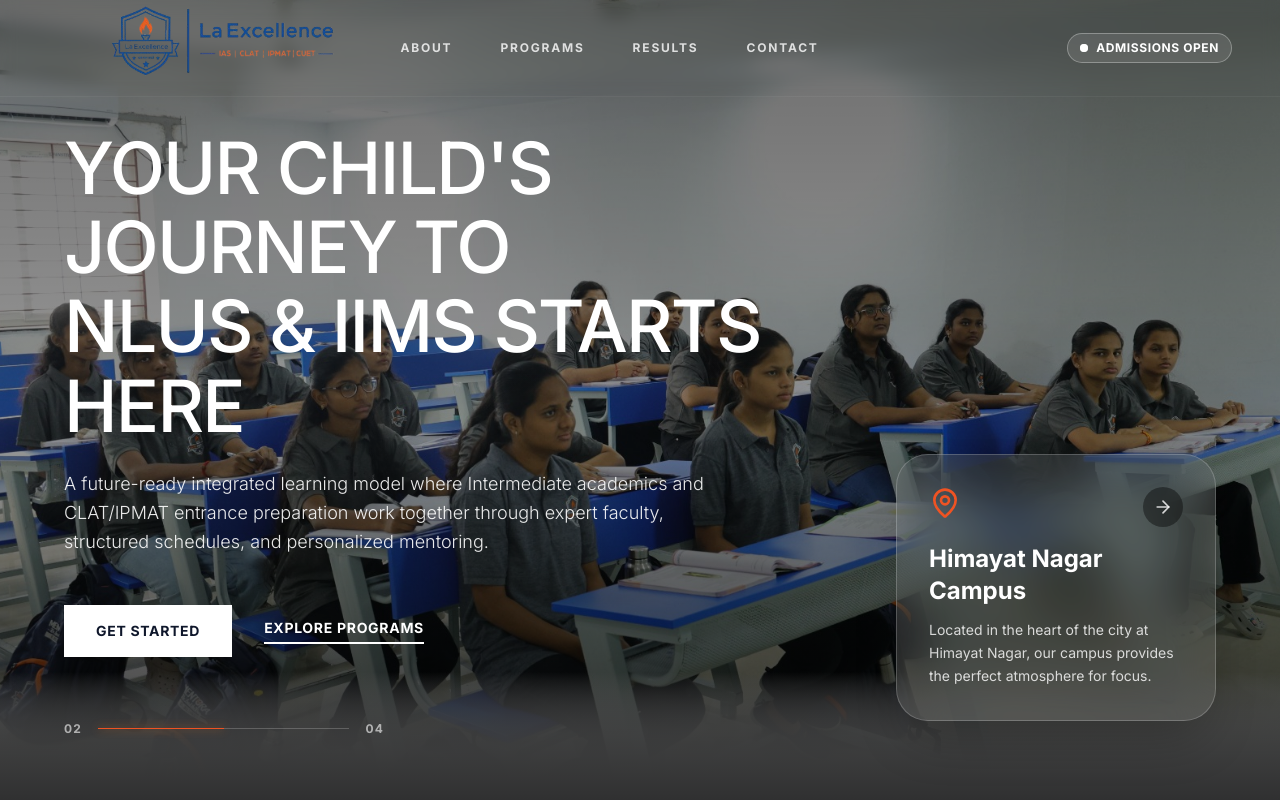
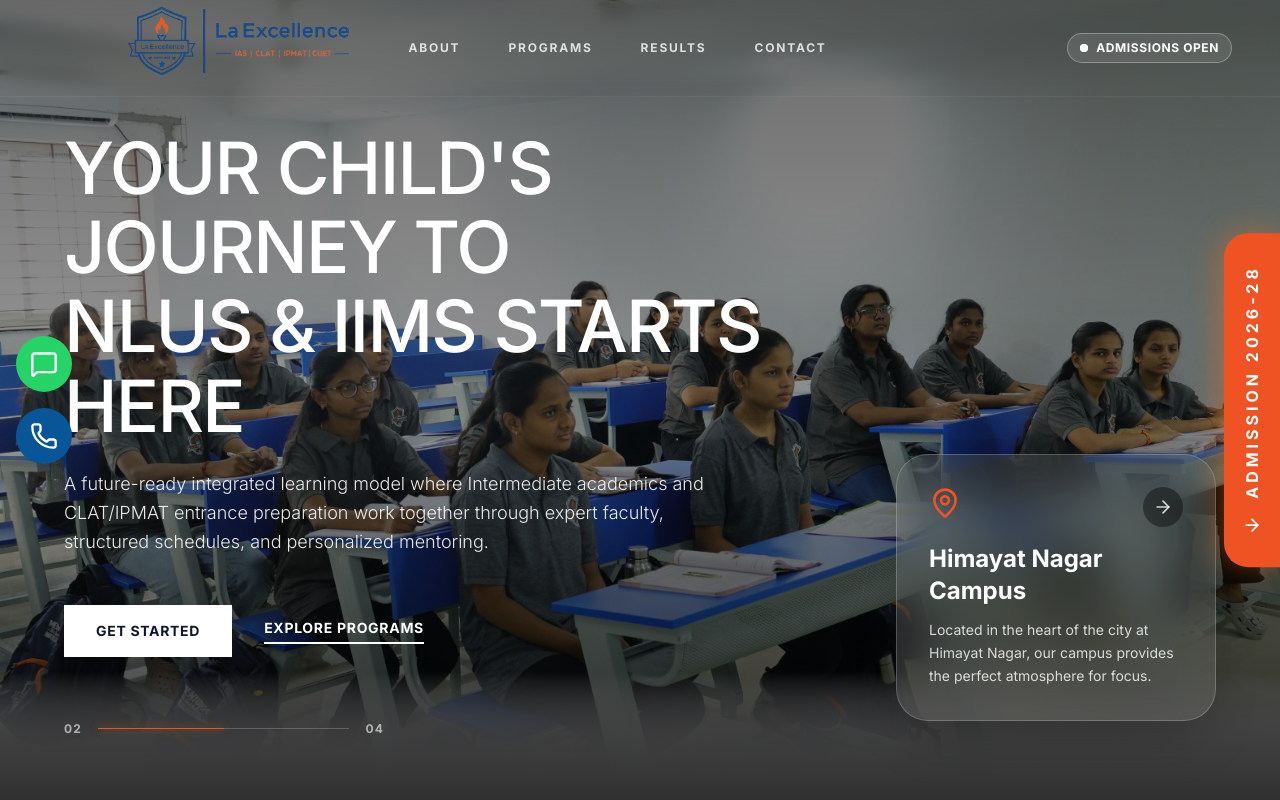
Before and after one commit to ranbir12002/landingpage-ex, a React (Vite) app: page / in a window 1280 px wide. Shown: the top 800 px of the page. Built offline with nearby package versions, Linux system fonts and the light colour scheme.

Commit message:
navbar final

```diff
--- a/src/App.tsx
+++ b/src/App.tsx
@@ -58,6 +58,7 @@ const FAQItem = ({ question, answer }: { question: string, answer: string }) =>
 export default function App() {
   const { scrollY } = useScroll();
   const [isScrolled, setIsScrolled] = useState(false);
+  const [isSubmitted, setIsSubmitted] = useState(false);
   const [isMobileMenuOpen, setIsMobileMenuOpen] = useState(false);
 
   useEffect(() => {
@@ -79,7 +80,7 @@ export default function App() {
         <div className="flex justify-between items-center h-18">
           {/* Logo */}
           <div className="flex items-center gap-3">
-            <img src="/logo1-removebg-preview.png" alt="La Excellence Logo" className="h-12 md:h-18 w-auto object-contain scale-[4.00] md:scale-[4.00] origin-left ml-8" />
+            <img src="/logo1-removebg-preview.png" alt="La Excellence Logo" className="h-12 md:h-18 w-auto object-contain scale-[5.00] md:scale-[4.00] origin-left ml-12" />
           </div>
 
           {/* Desktop Links */}
@@ -171,7 +172,7 @@ export default function App() {
     "/herobanner/160A3395.JPG",
     "/herobanner/IMG-20250922-WA0063.jpg",
     "/herobanner/IMG_20250831_131431.jpg",
-    "/herobanner/WhatsApp Image 2025-12-02 at 18.28.04 (1).jpeg"
+    "/herobanner/image.png"
   ];
 
   useEffect(() => {
@@ -393,27 +394,35 @@ export default function App() {
             </div>
 
             {/* Right Form */}
-            <div className="lg:w-7/12 p-12 lg:p-16 bg-white">
+            <div className="lg:w-7/12 p-12 lg:p-16 bg-white flex flex-col justify-center">
+              <AnimatePresence mode="wait">
+                {!isSubmitted ? (
+                  <motion.div
+                    key="form"
+                    initial={{ opacity: 0 }}
+                    animate={{ opacity: 1 }}
+                    exit={{ opacity: 0 }}
+                  >
                     <h3 className="text-2xl font-bold text-laex-blue mb-8">Book Your Free Counseling</h3>
-              <form className="space-y-6" onSubmit={(e) => e.preventDefault()}>
+                    <form className="space-y-6" onSubmit={(e) => { e.preventDefault(); setIsSubmitted(true); }}>
                       <div className="grid md:grid-cols-2 gap-6">
                         <div>
                           <label className="block text-sm font-bold text-slate-700 mb-2">Student's Full Name</label>
-                    <input type="text" className="w-full bg-slate-50 border border-slate-200 rounded-xl px-4 py-3 focus:outline-none focus:ring-2 focus:ring-laex-orange/50 focus:border-laex-orange transition-all" placeholder="Enter full name" />
+                          <input required type="text" className="w-full bg-slate-50 border border-slate-200 rounded-xl px-4 py-3 focus:outline-none focus:ring-2 focus:ring-laex-orange/50 focus:border-laex-orange transition-all" placeholder="Enter full name" />
                         </div>
                         <div>
                           <label className="block text-sm font-bold text-slate-700 mb-2">Parent's / Guardian Phone</label>
-                    <input type="tel" className="w-full bg-slate-50 border border-slate-200 rounded-xl px-4 py-3 focus:outline-none focus:ring-2 focus:ring-laex-orange/50 focus:border-laex-orange transition-all" placeholder="+91 XXXXX XXXXX" />
+                          <input required type="tel" className="w-full bg-slate-50 border border-slate-200 rounded-xl px-4 py-3 focus:outline-none focus:ring-2 focus:ring-laex-orange/50 focus:border-laex-orange transition-all" placeholder="+91 XXXXX XXXXX" />
                         </div>
                       </div>
                       <div className="grid md:grid-cols-2 gap-6">
                         <div>
                           <label className="block text-sm font-bold text-slate-700 mb-2">Email Address</label>
-                    <input type="email" className="w-full bg-slate-50 border border-slate-200 rounded-xl px-4 py-3 focus:outline-none focus:ring-2 focus:ring-laex-orange/50 focus:border-laex-orange transition-all" placeholder="your@email.com" />
+                          <input required type="email" className="w-full bg-slate-50 border border-slate-200 rounded-xl px-4 py-3 focus:outline-none focus:ring-2 focus:ring-laex-orange/50 focus:border-laex-orange transition-all" placeholder="your@email.com" />
                         </div>
                         <div>
                           <label className="block text-sm font-bold text-slate-700 mb-2">Current Class</label>
-                    <select className="w-full bg-slate-50 border border-slate-200 rounded-xl px-4 py-3 focus:outline-none focus:ring-2 focus:ring-laex-orange/50 text-slate-700">
+                          <select required className="w-full bg-slate-50 border border-slate-200 rounded-xl px-4 py-3 focus:outline-none focus:ring-2 focus:ring-laex-orange/50 text-slate-700">
                             <option value="">Select Class</option>
                             <option value="10">Class 10th (Moving to 11th)</option>
                             <option value="11">Class 11th</option>
@@ -423,7 +432,7 @@ export default function App() {
                       <div className="grid md:grid-cols-2 gap-6">
                         <div>
                           <label className="block text-sm font-bold text-slate-700 mb-2">Program of Interest</label>
-                    <select className="w-full bg-slate-50 border border-slate-200 rounded-xl px-4 py-3 focus:outline-none focus:ring-2 focus:ring-laex-orange/50 text-slate-700">
+                          <select required className="w-full bg-slate-50 border border-slate-200 rounded-xl px-4 py-3 focus:outline-none focus:ring-2 focus:ring-laex-orange/50 text-slate-700">
                             <option value="">Select Program</option>
                             <option value="clat">INTER + CLAT</option>
                             <option value="ipmat">INTER + IPMAT</option>
@@ -432,7 +441,7 @@ export default function App() {
                         </div>
                         <div>
                           <label className="block text-sm font-bold text-slate-700 mb-2">Preferred Campus</label>
-                    <select className="w-full bg-slate-50 border border-slate-200 rounded-xl px-4 py-3 focus:outline-none focus:ring-2 focus:ring-laex-orange/50 text-slate-700">
+                          <select required className="w-full bg-slate-50 border border-slate-200 rounded-xl px-4 py-3 focus:outline-none focus:ring-2 focus:ring-laex-orange/50 text-slate-700">
                             <option value="">Select Campus</option>
                             <option value="kompally">Kompally (Residential)</option>
                             <option value="himayatnagar">Himayat Nagar (Day Scholar)</option>
@@ -444,6 +453,31 @@ export default function App() {
                       </button>
                       <p className="text-center text-xs text-slate-500 font-medium flex items-center justify-center gap-2"><Shield className="w-3 h-3" /> Your information is 100% safe. We respect your privacy.</p>
                     </form>
+                  </motion.div>
+                ) : (
+                  <motion.div
+                    key="success"
+                    initial={{ opacity: 0, scale: 0.9 }}
+                    animate={{ opacity: 1, scale: 1 }}
+                    className="text-center py-12"
+                  >
+                    <div className="w-20 h-20 bg-green-100 text-green-600 rounded-full flex items-center justify-center mx-auto mb-6">
+                      <CheckCircle2 className="w-10 h-10" />
+                    </div>
+                    <h3 className="text-3xl font-bold text-laex-blue mb-4">Request Received!</h3>
+                    <p className="text-slate-600 mb-8 text-lg">
+                      Thank you for choosing La Excellence. <br />
+                      Our academic counselors will call you within <span className="text-laex-orange font-bold">2 hours</span>.
+                    </p>
+                    <button
+                      onClick={() => setIsSubmitted(false)}
+                      className="text-laex-orange font-bold border-b-2 border-laex-orange pb-1 hover:text-orange-600 transition-colors"
+                    >
+                      Submit Another Inquiry
+                    </button>
+                  </motion.div>
+                )}
+              </AnimatePresence>
             </div>
 
           </div>
@@ -1427,6 +1461,49 @@ export default function App() {
         </div>
       </footer>
 
+      {/* Floating Contacts (Left Side) */}
+      <div className="fixed left-4 top-1/2 -translate-y-1/2 z-[100] flex flex-col gap-4">
+        <motion.a
+          href="https://api.whatsapp.com/send?phone=919247903001&text=Hi%20La%20Excellence,%20I'm%20interested%20in%20the%20CLAT/IPMAT%20program."
+          target="_blank"
+          rel="noopener noreferrer"
+          initial={{ x: -100, opacity: 0 }}
+          animate={{ x: 0, opacity: 1 }}
+          transition={{ delay: 1, duration: 0.8 }}
+          className="w-14 h-14 bg-[#25D366] text-white rounded-full flex items-center justify-center shadow-2xl hover:scale-110 transition-transform group relative"
+        >
+          <MessageSquare className="w-7 h-7" />
+          <span className="absolute left-full ml-4 px-3 py-1.5 bg-white text-[#25D366] text-xs font-bold rounded-lg shadow-lg opacity-0 group-hover:opacity-100 whitespace-nowrap pointer-events-none transition-all">WhatsApp Us</span>
+        </motion.a>
+
+        <motion.a
+          href="tel:+919000296424"
+          initial={{ x: -100, opacity: 0 }}
+          animate={{ x: 0, opacity: 1 }}
+          transition={{ delay: 1.2, duration: 0.8 }}
+          className="w-14 h-14 bg-laex-blue text-white rounded-full flex items-center justify-center shadow-2xl hover:scale-110 transition-transform group relative"
+        >
+          <Phone className="w-7 h-7" />
+          <span className="absolute left-full ml-4 px-3 py-1.5 bg-white text-laex-blue text-xs font-bold rounded-lg shadow-lg opacity-0 group-hover:opacity-100 whitespace-nowrap pointer-events-none transition-all">Call Admissions</span>
+        </motion.a>
+      </div>
+
+      {/* Floating Admissions Button (Right Side) */}
+      <motion.a
+        href="#apply"
+        initial={{ x: 100, opacity: 0 }}
+        animate={{ x: 0, opacity: 1 }}
+        transition={{ delay: 1, duration: 0.8 }}
+        className="fixed right-0 top-1/2 -translate-y-1/2 z-[100] flex items-center"
+      >
+        <div className="bg-laex-orange text-white font-bold py-8 px-4 rounded-l-3xl shadow-[-4px_0_30px_rgba(249,115,22,0.4)] transition-all flex flex-col items-center gap-4 cursor-pointer active:scale-95 group">
+          <span className="[writing-mode:vertical-lr] rotate-180 uppercase tracking-[0.25em] text-sm md:text-base">
+            Admission 2026-28
+          </span>
+          <ArrowRight className="w-5 h-5 group-hover:translate-y-1 transition-transform" />
+        </div>
+      </motion.a>
+
     </div>
   );
 }
```
Also changed, not shown: public/herobanner/WhatsApp Image 2025-12-02 at 18.28.04 (1).jpeg (deleted), public/herobanner/image.png (added). Lines whose indentation alone changed are shown as unchanged.
